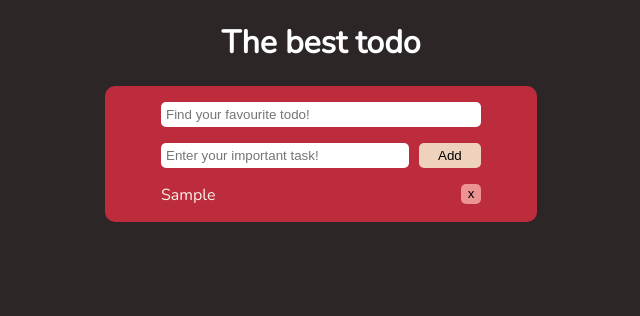
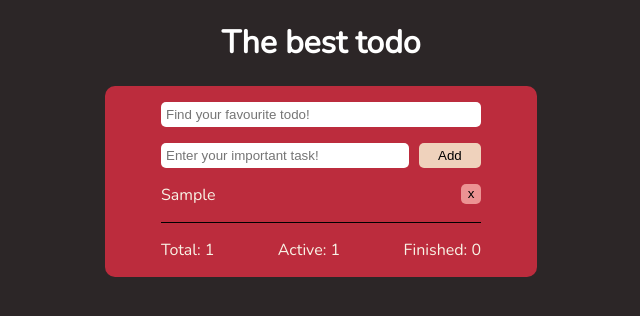
Before and after one commit to Danilov-Andrey/ToDo, a React (Create React App) app: page / in a window 1280 px wide. Both pictures are taken after typing "Sample" into the empty fields and a click on the button "Add". Shown: the top 316 px of the page, without its empty margins (319-959 px from the left). Built offline with nearby package versions, Linux system fonts and the light colour scheme.

Commit message:
add reselect and selector

```diff
--- a/package.json
+++ b/package.json
@@ -16,6 +16,7 @@
     "redux-devtools-extension": "^2.13.8",
     "redux-persist": "^6.0.0",
     "redux-thunk": "^2.3.0",
+    "reselect": "^4.0.0",
     "styled-components": "^5.0.0"
   },
   "scripts": {
--- a/src/components/App.js
+++ b/src/components/App.js
@@ -1,4 +1,4 @@
-import React, { useState } from 'react';
+import React from 'react';
 import styled from 'styled-components';
 import { Header } from './Header';
 import Search from './Search';
--- a/src/components/Todos/Todo/index.js
+++ b/src/components/Todos/Todo/index.js
@@ -10,7 +10,7 @@ const DeleteButton = styled(Button)`
 `;
 
 const Task = styled.li`
-  margin: 16px auto 0 auto;
+  margin: 16px auto 16px auto;
   list-style: none;
   display: flex;
   justify-content: space-between;
@@ -30,7 +30,10 @@ const Text = styled.span`
 export function Todo({ task, onDeleteTodo, onCompleteTodo }) {
   return (
     <Task>
-      <Text lineThrough={task.completed} onClick={() => onCompleteTodo(task.id)}>
+      <Text
+        lineThrough={task.completed}
+        onClick={() => onCompleteTodo(task.id)}
+      >
         {task.text}
       </Text>
       <DeleteButton type="button" onClick={() => onDeleteTodo(task.id)}>
--- /dev/null
+++ b/src/components/Todos/Total/index.js
@@ -0,0 +1,43 @@
+import React from 'react';
+import { connect } from 'react-redux';
+import styled from 'styled-components';
+import {
+  getTotalTodos,
+  getActiveTodos,
+  getFinishedTodos
+} from '../../../selectors';
+
+const Wrapper = styled.div`
+  display: flex;
+  justify-content: space-between;
+  border-top: 1px solid #000;
+  p {
+    margin-bottom: 0;
+  }
+`;
+
+const Total = ({ total, active, finished }) => {
+  return (
+    <Wrapper>
+      <p>
+        Total: <span> {total} </span>
+      </p>
+      <p>
+        Active: <span> {active} </span>
+      </p>
+      <p>
+        Finished: <span> {finished} </span>
+      </p>
+    </Wrapper>
+  );
+};
+
+const mapStateToProps = state => {
+  return {
+    total: getTotalTodos(state),
+    active: getActiveTodos(state),
+    finished: getFinishedTodos(state)
+  };
+};
+
+export default connect(mapStateToProps, null)(Total);
--- a/src/components/Todos/index.js
+++ b/src/components/Todos/index.js
@@ -1,6 +1,7 @@
 import React, { useState, useEffect } from 'react';
 import PropTypes from 'prop-types';
 import styled from 'styled-components';
+import Total from './Total';
 import { Todo } from './Todo';
 import { connect } from 'react-redux';
 import { completeTodo, deleteTodo } from '../../actions/todoActionCreators';
@@ -49,6 +50,7 @@ const Todos = ({
             onDeleteTodo={onDeleteTodo}
           />
         ))}
+        <Total />
       </Tasks>
     );
   }
--- /dev/null
+++ b/src/selectors/index.js
@@ -0,0 +1,15 @@
+import { createSelector } from 'reselect';
+
+const todos = state => state.appTodos.todos;
+
+export const getTotalTodos = createSelector(todos, todos => todos.length);
+
+export const getActiveTodos = createSelector(
+  todos,
+  todos => todos.filter(todo => todo.completed === false).length
+);
+
+export const getFinishedTodos = createSelector(
+  todos,
+  todos => todos.filter(todo => todo.completed === true).length
+);
```
Also changed, not shown: 1 other file (tests, documents, lock files or other folders).
